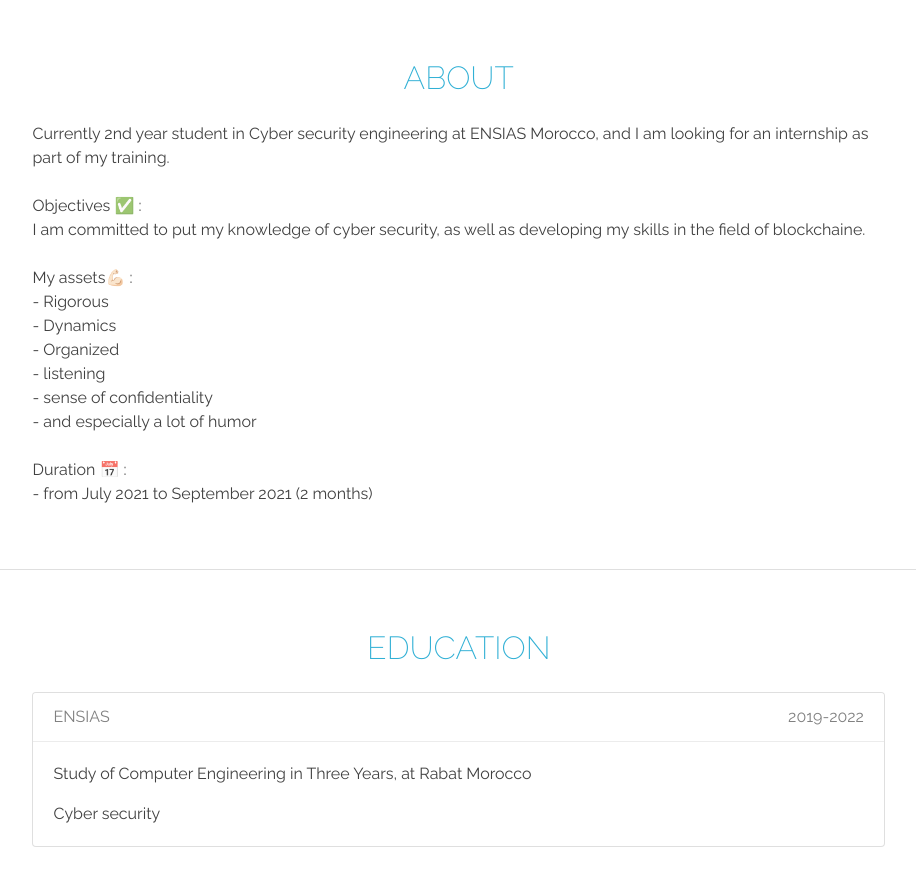
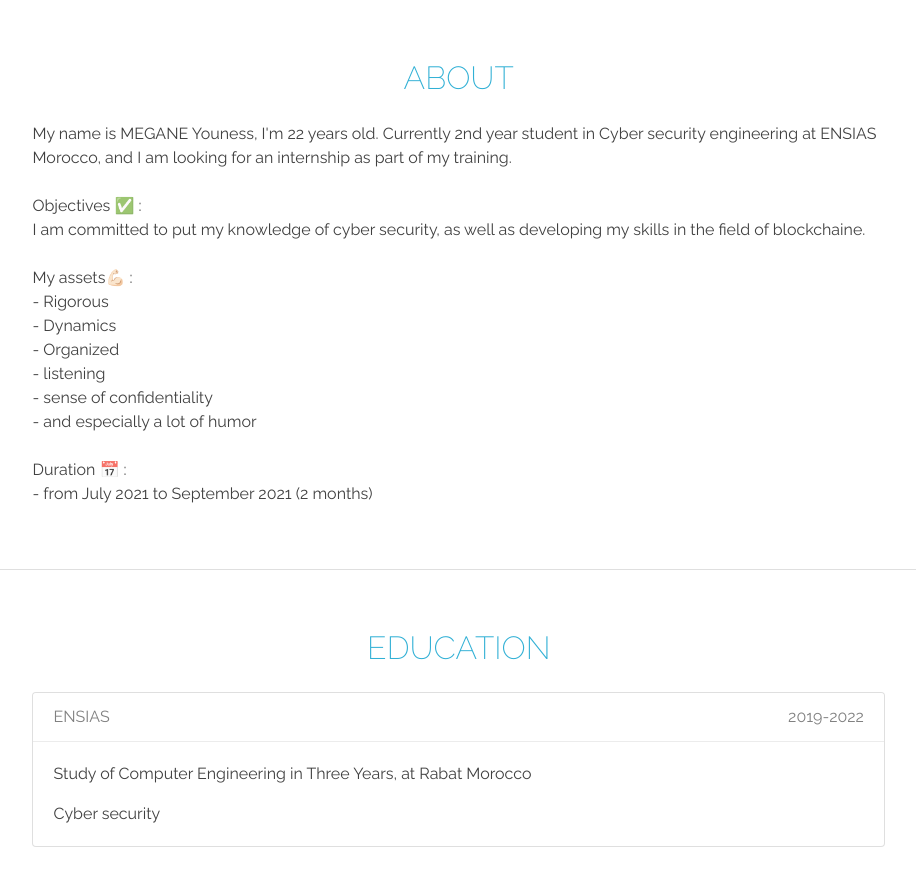
Before and after one commit to megane-ssi/portfolio, a plain HTML site: page index.html in a window 1280 px wide. Shown: the part 800-1674 px from the top of the page, without its empty margins (180-1096 px from the left). Drawn offline with Linux system fonts and the light colour scheme.

Commit message:
Update index.html

```diff
--- a/index.html
+++ b/index.html
@@ -60,7 +60,7 @@
             <h2>About</h2>
           </div>
           <div class="content-body">
-            <p>Currently 2nd year student in Cyber security  engineering at ENSIAS Morocco, and I am looking for an internship as part of my training.<br><br>
+            <p>My name is MEGANE Youness, I'm 22 years old. Currently 2nd year student in Cyber security  engineering at ENSIAS Morocco, and I am looking for an internship as part of my training.<br><br>
 
 Objectives ✅ :<br>
 I am committed to put my knowledge of cyber security, as well as developing my skills in the field of blockchaine.<br><br>
```
